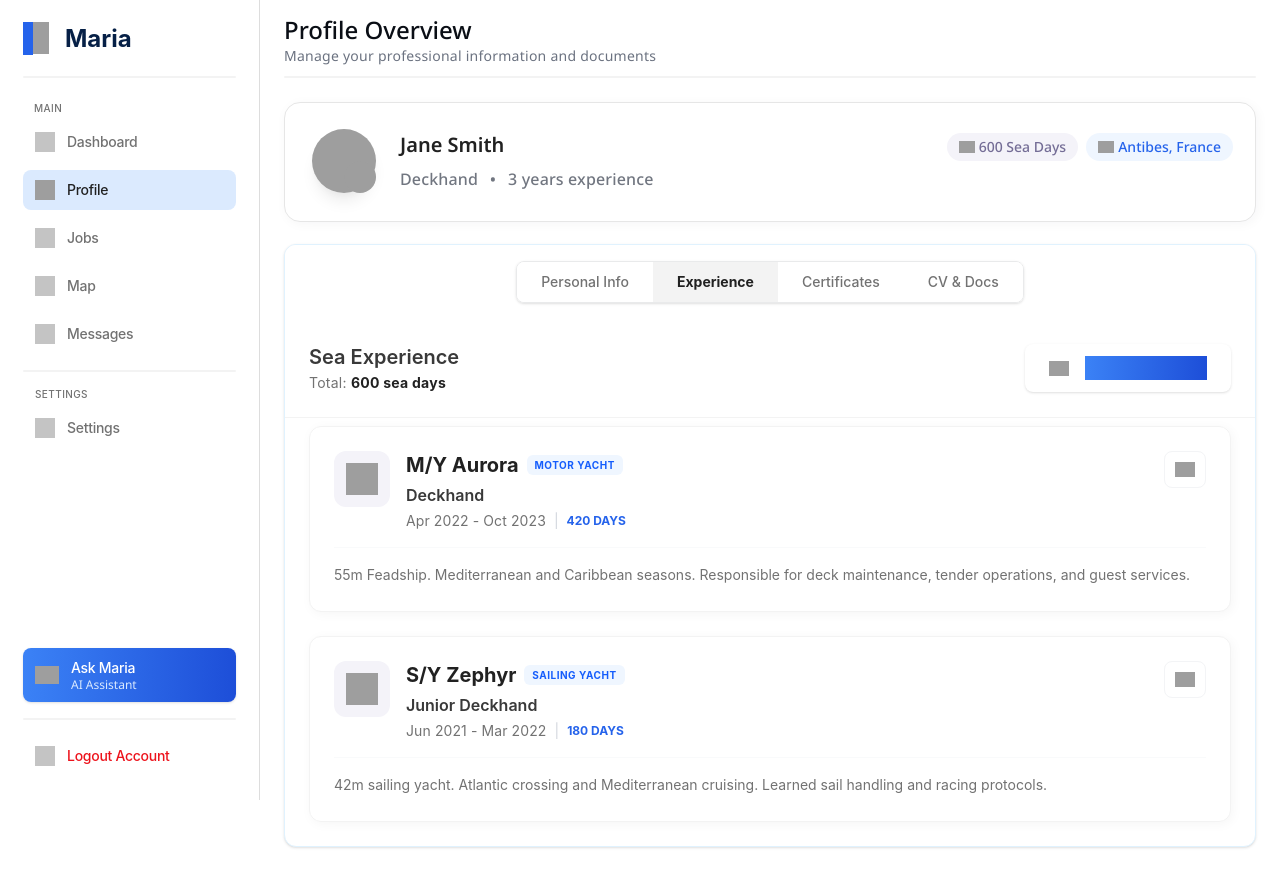
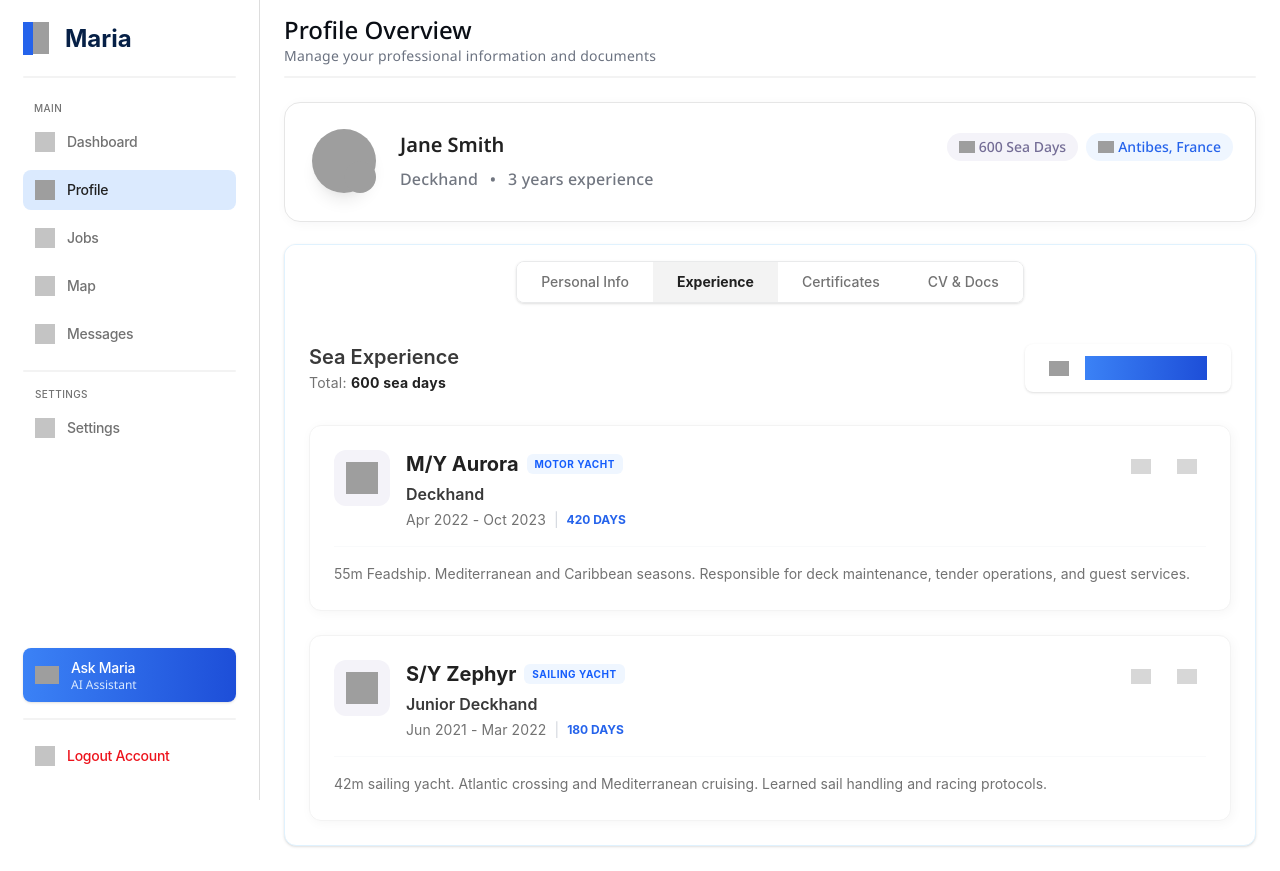
Before and after one commit to ajgil/app-react, a React (Vite) app: page /dashboard/crew/profile in a window 1280 px wide. Both pictures are taken after a click on the button "Experience". Built offline with nearby package versions, Linux system fonts and the light colour scheme; grey boxes are pictures that could not be loaded.

Commit message:
experience

```diff
--- a/src/features/crew/components/ExperienceCard.tsx
+++ b/src/features/crew/components/ExperienceCard.tsx
@@ -41,9 +41,14 @@ const ExperienceCard: FunctionComponent<ExperienceCardType> = ({
             </div>
           </div>
         </div>
-        <button className="p-2.5 rounded-lg hover:bg-blue-50 border border-gray-100 bg-white cursor-pointer transition-all">
-          <img className="w-5" src="/fluent-edit-24-regular.svg" alt="Edit" />
-        </button>
+        <div className="flex items-center gap-2">
+          <button className="p-2 rounded-lg hover:bg-blue-50 border border-transparent hover:border-blue-100 bg-transparent cursor-pointer transition-all group">
+            <img className="w-5 opacity-40 group-hover:opacity-100" src="/fluent-edit-24-regular.svg" alt="Edit" />
+          </button>
+          <button className="p-2 rounded-lg hover:bg-red-50 border border-transparent hover:border-red-100 bg-transparent cursor-pointer transition-all group">
+            <img className="w-5 opacity-40 group-hover:opacity-100" src="/Icon-Log-out.svg" style={{ filter: 'hue-rotate(150deg)' }} alt="Delete" />
+          </button>
+        </div>
       </div>
       <div className="self-stretch h-[1px] bg-gray-50" />
       <div className="self-stretch text-sm leading-relaxed text-[#727272] line-clamp-3">
--- a/src/features/crew/components/ExperienceTab.tsx
+++ b/src/features/crew/components/ExperienceTab.tsx
@@ -5,7 +5,7 @@ const ExperienceTab: FunctionComponent = () => {
   return (
     <div className="flex flex-col animate-in fade-in duration-300">
       {/* Tab Header */}
-      <div className="w-full flex items-center justify-between p-6 gap-4 border-b border-[#f3f3f3]">
+      <div className="w-full flex items-center justify-between p-6 gap-4">
         <div className="flex flex-col gap-0.5">
           <h2 className="m-0 text-xl font-semibold text-[#393939]">Sea Experience</h2>
           <div className="text-sm tracking-[0.25px] text-[#727272]">
```
